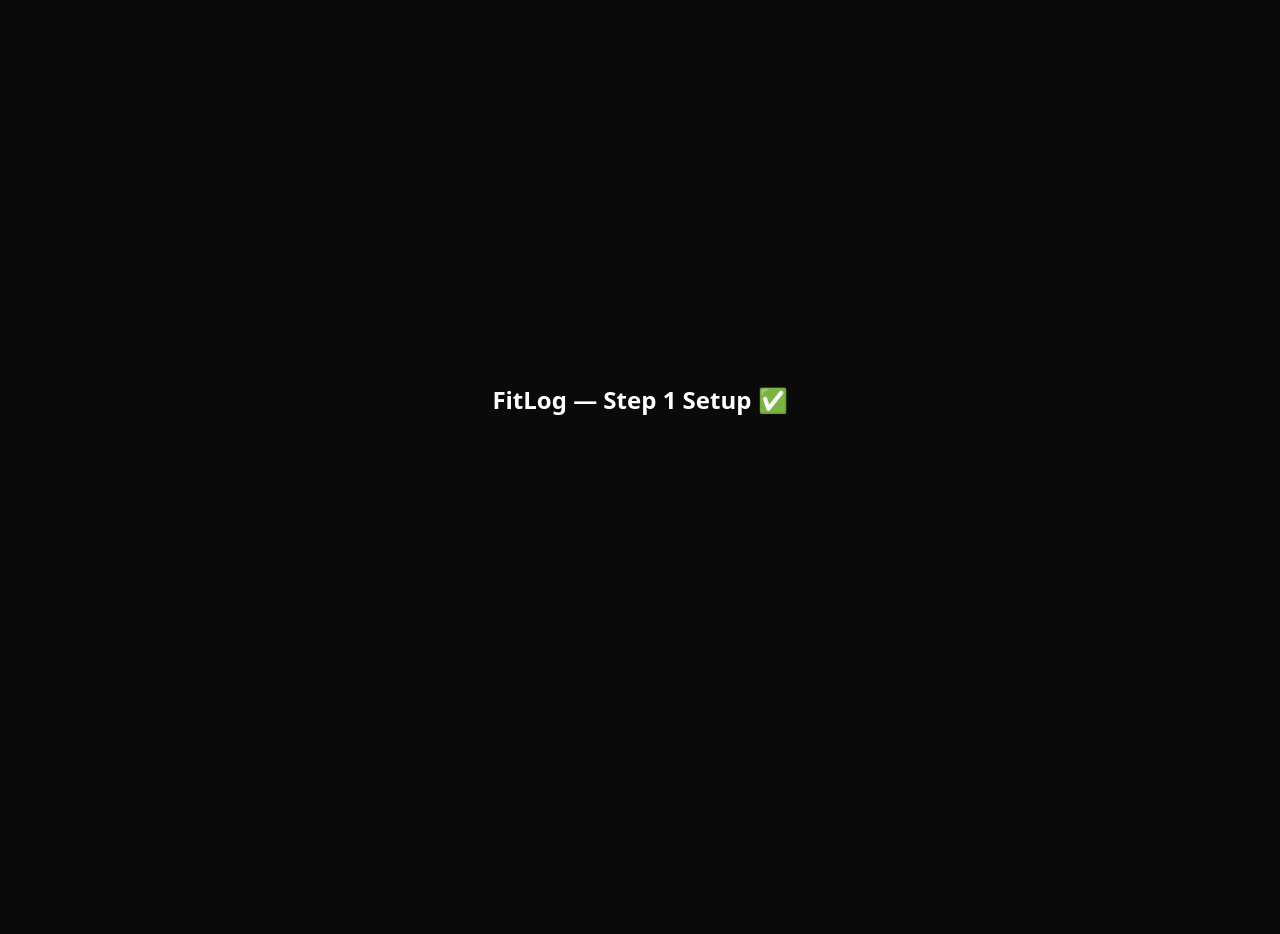
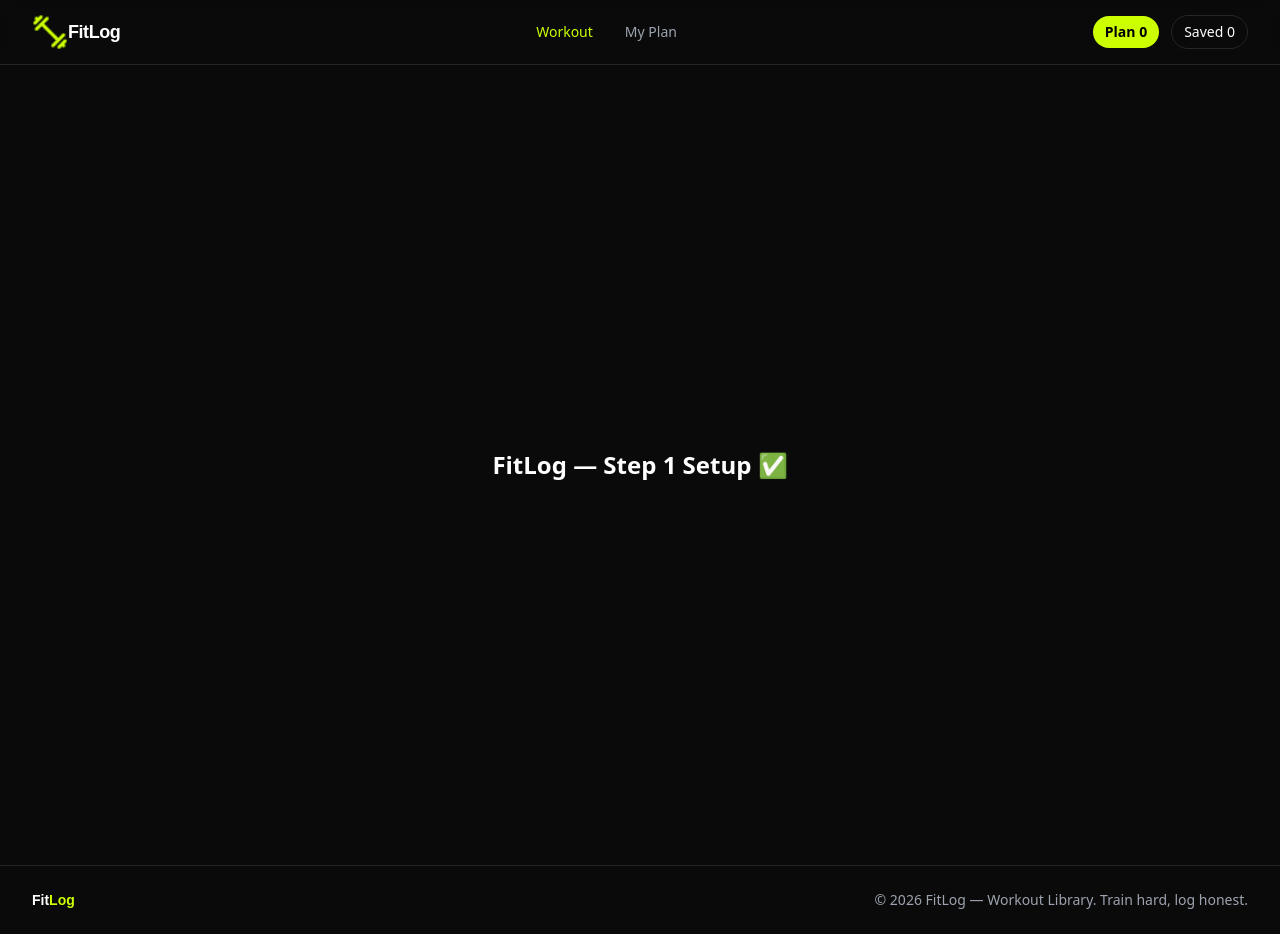
Before and after one commit to JMmitu/FitLog, a Next.js app: page / in a window 1280 px wide. Before the commit the page ends 800 px from the top, so only its background shows below. Built offline with nearby package versions, Linux system fonts and the light colour scheme.

Commit message:
build responsive navbar and footer

```diff
--- a/src/app/layout.js
+++ b/src/app/layout.js
@@ -1,4 +1,7 @@
 import "./globals.css";
+import { PlanProvider } from "@/context/PlanContext";
+import Navbar from "@/components/Navbar";
+import Footer from "@/components/Footer";
 
 export const metadata = {
   title: "FitLog — Workout Library",
@@ -9,7 +12,13 @@ export const metadata = {
 export default function RootLayout({ children }) {
   return (
     <html lang="en">
-      <body className="bg-[#0a0a0a] text-white antialiased">{children}</body>
+      <body className="bg-fitlog-bg text-white antialiased">
+        <PlanProvider>
+            <Navbar />
+            <main>{children}</main>
+            <Footer />
+          </PlanProvider>
+      </body>
     </html>
   );
 }
--- /dev/null
+++ b/src/components/Footer.jsx
@@ -0,0 +1,12 @@
+export default function Footer() {
+  return (
+    <footer className="border-t border-fitlog-border">
+      <div className="max-w-7xl mx-auto px-4 sm:px-6 lg:px-8 py-6 flex flex-col sm:flex-row items-center justify-between gap-3 text-sm text-fitlog-muted">
+        <span className="font-display font-bold text-white">
+          Fit<span className="text-fitlog-accent">Log</span>
+        </span>
+        <span>© 2026 FitLog — Workout Library. Train hard, log honest.</span>
+      </div>
+    </footer>
+  );
+}
--- /dev/null
+++ b/src/components/Navbar.jsx
@@ -0,0 +1,100 @@
+"use client";
+
+import { useState } from "react";
+import Image from "next/image";
+import Link from "next/link";
+import { usePathname } from "next/navigation";
+import { Menu, X } from "lucide-react";
+import { usePlan } from "@/context/PlanContext";
+
+export default function Navbar() {
+  const pathname = usePathname();
+  const { plan, saved } = usePlan();
+  const [mobileMenuOpen, setMobileMenuOpen] = useState(false);
+
+  const navLinks = [
+    { href: "/", label: "Workout" },
+    { href: "/my-plan", label: "My Plan" },
+  ];
+
+  return (
+    <header className="sticky top-0 z-50 bg-fitlog-bg/90 backdrop-blur border-b border-fitlog-border">
+      <div className="max-w-7xl mx-auto px-4 sm:px-6 lg:px-8 h-16 flex items-center justify-between">
+        <Link href="/" className="flex items-center">
+          <Image
+            src="/assets/logo.png"
+            alt="FitLog"
+            width={140}
+            height={47}
+            priority
+            className="h-8 w-auto sm:h-9"
+          />
+          <span className="font-display font-bold text-lg tracking-tight">FitLog</span>
+        </Link>
+
+
+        <nav className="hidden md:flex items-center gap-8">
+          {navLinks.map((link) => {
+            const isActive = pathname === link.href;
+            return (
+              <Link
+                key={link.href}
+                href={link.href}
+                className={`text-sm font-medium transition-colors ${
+                  isActive
+                    ? "text-fitlog-accent"
+                    : "text-fitlog-muted hover:text-white"
+                }`}
+              >
+                {link.label}
+              </Link>
+            );
+          })}
+        </nav>
+
+        <div className="flex items-center gap-2 sm:gap-3">
+          <Link
+            href="/my-plan"
+            className="px-3 py-1.5 rounded-full bg-fitlog-accent text-black text-xs sm:text-sm font-semibold whitespace-nowrap"
+          >
+            Plan {plan.length}
+          </Link>
+          <Link
+            href="/my-plan"
+            className="px-3 py-1.5 rounded-full border border-fitlog-border text-xs sm:text-sm font-medium whitespace-nowrap"
+          >
+            Saved {saved.length}
+          </Link>
+
+          <button
+            onClick={() => setMobileMenuOpen((prev) => !prev)}
+            aria-label={mobileMenuOpen ? "Close menu" : "Open menu"}
+            className="md:hidden text-white p-1"
+          >
+            {mobileMenuOpen ? <X size={22} /> : <Menu size={22} />}
+          </button>
+        </div>
+      </div>
+
+      {mobileMenuOpen && (
+        <nav className="md:hidden border-t border-fitlog-border px-4 py-3 flex flex-col gap-1">
+          {navLinks.map((link) => {
+            const isActive = pathname === link.href;
+            return (
+              <Link
+                key={link.href}
+                href={link.href}
+                onClick={() => setMobileMenuOpen(false)}
+                className={`py-2 text-sm font-medium ${
+                  isActive ? "text-fitlog-accent" : "text-fitlog-muted"
+                }`}
+              >
+                {link.label}
+              </Link>
+            );
+          })}
+        </nav>
+      )}
+    </header>
+  );
+}
--- /dev/null
+++ b/src/context/PlanContext.jsx
@@ -0,0 +1,103 @@
+"use client";
+
+import { createContext, useContext, useState, useEffect } from "react";
+
+const MAX_PLAN_SIZE = 5;
+const PLAN_KEY = "fitlog_plan";
+const SAVED_KEY = "fitlog_saved";
+
+const PlanContext = createContext(null);
+
+export function PlanProvider({ children }) {
+  const [plan, setPlan] = useState([]);
+  const [saved, setSaved] = useState([]);
+  const [isLoaded, setIsLoaded] = useState(false);
+
+  // Load from localStorage AFTER initial mount (client-only, avoids hydration mismatch)
+  useEffect(() => {
+    try {
+      const storedPlan = localStorage.getItem(PLAN_KEY);
+      const storedSaved = localStorage.getItem(SAVED_KEY);
+      if (storedPlan) setPlan(JSON.parse(storedPlan));
+      if (storedSaved) setSaved(JSON.parse(storedSaved));
+    } catch (err) {
+      console.error("Failed to load FitLog data from localStorage:", err);
+    } finally {
+      setIsLoaded(true);
+    }
+  }, []);
+
+  // Persist plan changes — only after initial load, to avoid overwriting
+  // storage with empty arrays before the load effect has run.
+  useEffect(() => {
+    if (!isLoaded) return;
+    try {
+      localStorage.setItem(PLAN_KEY, JSON.stringify(plan));
+    } catch (err) {
+      console.error("Failed to save plan to localStorage:", err);
+    }
+  }, [plan, isLoaded]);
+
+  useEffect(() => {
+    if (!isLoaded) return;
+    try {
+      localStorage.setItem(SAVED_KEY, JSON.stringify(saved));
+    } catch (err) {
+      console.error("Failed to save data to localStorage:", err);
+    }
+  }, [saved, isLoaded]);
+
+  function addToPlan(workout) {
+    if (plan.some((w) => w.id === workout.id)) {
+      return "duplicate";
+    }
+    if (plan.length >= MAX_PLAN_SIZE) {
+      return "full";
+    }
+    setPlan((prev) => [...prev, { ...workout, completed: false }]);
+    return "added";
+  }
+
+  function addToSaved(workout) {
+    if (saved.some((w) => w.id === workout.id)) {
+      return "duplicate";
+    }
+    setSaved((prev) => [...prev, workout]);
+    return "added";
+  }
+
+  function removeFromPlan(id) {
+    setPlan((prev) => prev.filter((w) => w.id !== id));
+  }
+
+  function removeFromSaved(id) {
+    setSaved((prev) => prev.filter((w) => w.id !== id));
+  }
+
+  function markAsDone(id) {
+    setPlan((prev) =>
+      prev.map((w) => (w.id === id ? { ...w, completed: true } : w))
+    );
+  }
+
+  const value = {
+    plan,
+    saved,
+    isLoaded,
+    addToPlan,
+    addToSaved,
+    removeFromPlan,
+    removeFromSaved,
+    markAsDone,
+  };
+
+  return <PlanContext.Provider value={value}>{children}</PlanContext.Provider>;
+}
+
+export function usePlan() {
+  const context = useContext(PlanContext);
+  if (!context) {
+    throw new Error("usePlan must be used within a PlanProvider");
+  }
+  return context;
+}
```
Also changed, not shown: public/assets/banner.png (added), public/assets/logo.png (added).
